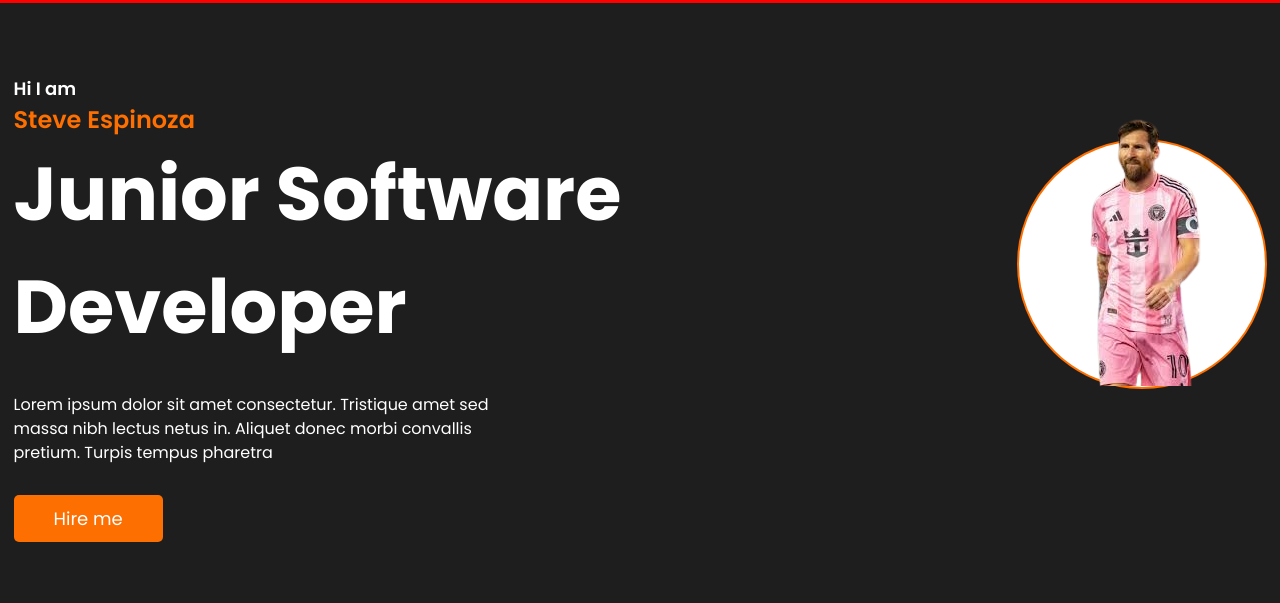
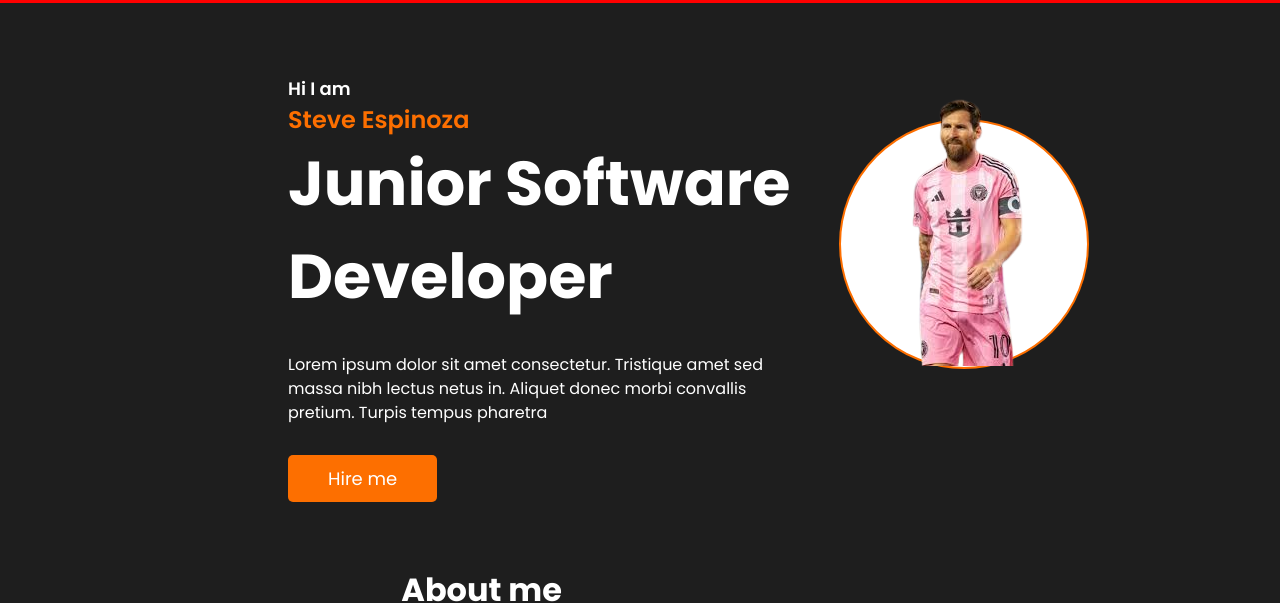
Before and after one commit to steveespinoza/codigo-g28, a plain HTML site: page index.html in a window 1280 px wide. Shown: the part 148-751 px from the top of the page. Drawn offline with Linux system fonts and the light colour scheme.

Commit message:
Container

```diff
--- a/styles.css
+++ b/styles.css
@@ -137,10 +137,19 @@ main{
   }
   .container{
     flex-direction: row;
+    justify-content: space-between;
+    max-width: 60%;
+    margin: auto;
+  }
+  .container > section:first-child{
+    flex-grow: 1;
+  }
+  .container > section:last-child{
+    flex-grow: 1;
   }
   .title{
-    font-size: 75px;
-    width: 20ch;
+    font-size: 62px;
+    width: 13ch;
   }
    .description {
     width: 50ch;
```
